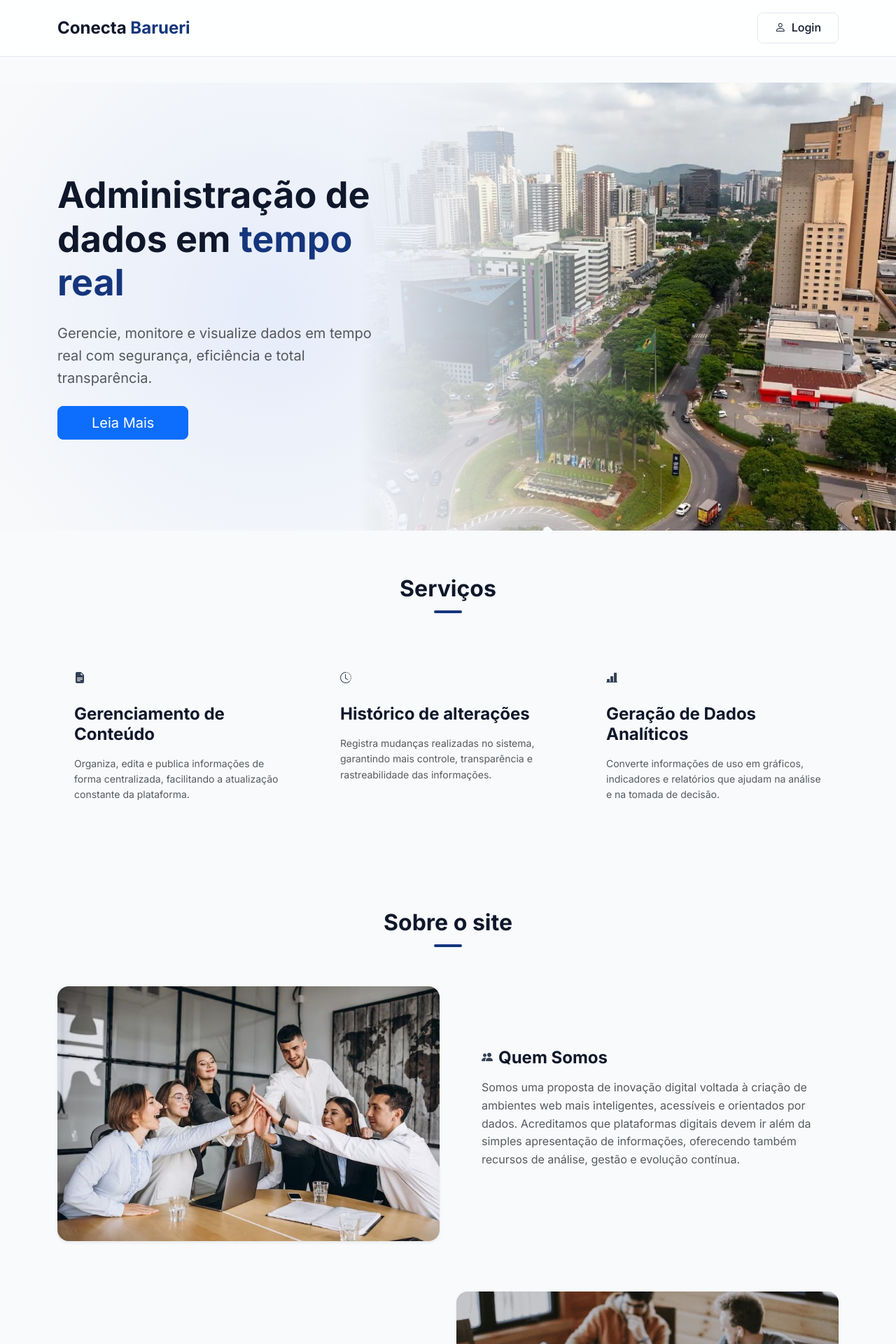
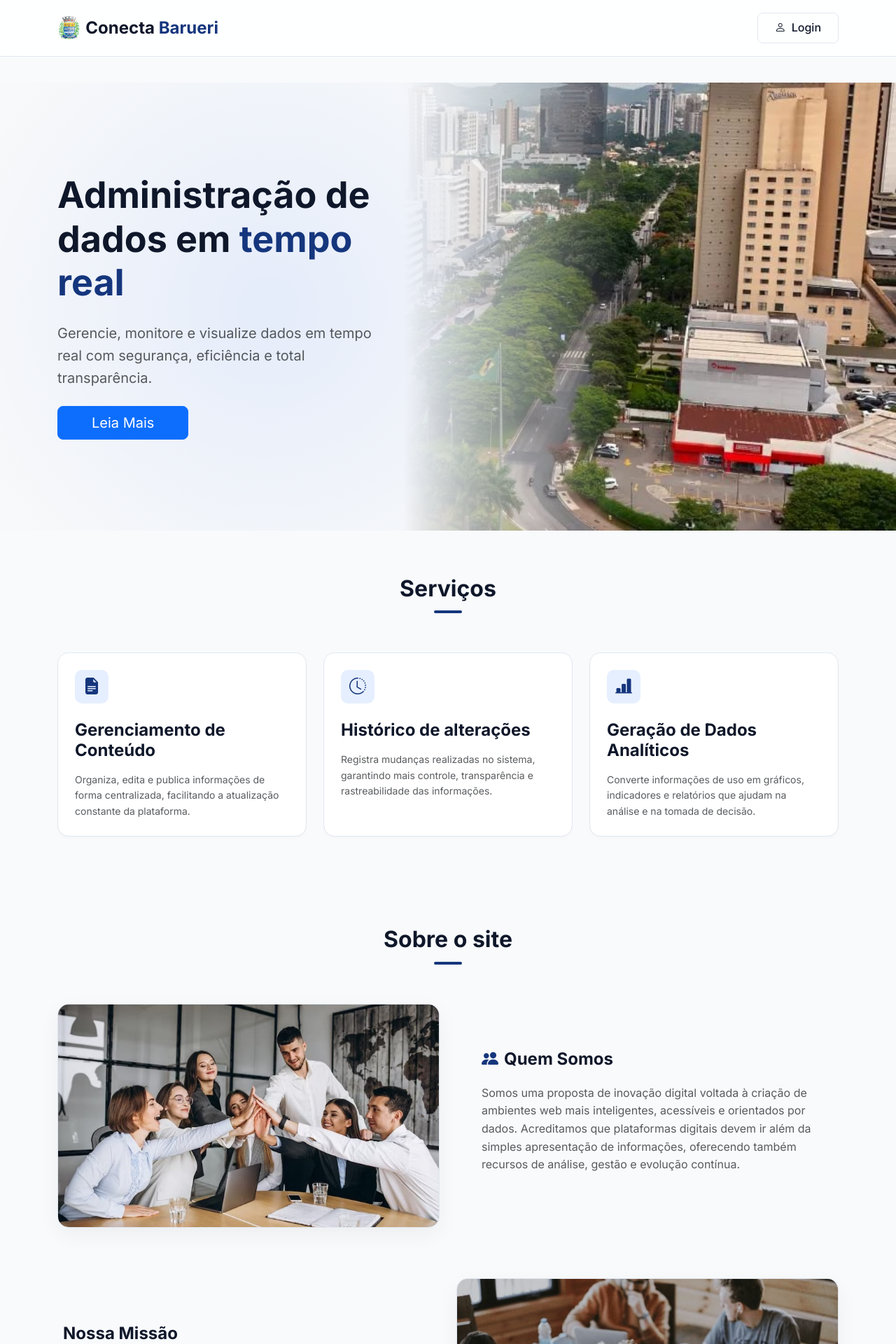
Before and after one commit to Vinisetim/conecta_barueri, a Flask app: page / in a window 1280 px wide. Shown: the top 1920 px of the page at 70% size. Run offline with Flask 3, Linux system fonts and the light colour scheme.

Commit message:
Finalização Landing

```diff
--- a/app/static/css/landing/landing.css
+++ b/app/static/css/landing/landing.css
@@ -1,4 +1,3 @@
-
 .section-padding {
     padding-top: 4rem !important;
     padding-bottom: 4rem !important;
@@ -37,13 +36,13 @@
     /* MÚLTIPLOS BACKGROUNDS NA SEÇÃO INTEIRA:
        1. Gradiente da esquerda para a direita (fundo sólido perto do texto e transparente onde fica a cidade)
        2. A imagem alinhada perfeitamente na direita */
-    background-image: linear-gradient(to right, #f8f9fa 40%, rgba(248, 249, 250, 0.7) 55%, rgba(248, 249, 250, 0) 75%),
+    background-image: linear-gradient(to right, #f8f9fa 0%, #f8f9fa 45%, rgba(248, 249, 250, 0) 70%),
                       url('../../img/hero-dashboard.jpeg');
+    background-size: cover;
     background-position: right center;
-    background-size: contain; /* Mantém a proporção da foto sem cortar os prédios */
     background-repeat: no-repeat;
 }
-/* Elipse azul de fundo vista no Hero da imagem */
+
 /* Elipse azul de fundo vista no Hero da imagem */
 .hero-bg-curve {
     position: absolute;
@@ -55,6 +54,49 @@
     left: -10%;
     z-index: 1;
     pointer-events: none;
+    align-items: center;
+}
+
+/* Cards de Serviço Finos e Limpos */
+.service-card {
+    background-color: var(--card-bg);
+    border: 1px solid var(--border-color);
+    border-radius: 16px;
+    box-shadow: 0 4px 6px -1px rgba(0, 0, 0, 0.02), 0 2px 4px -1px rgba(0, 0, 0, 0.01);
+    transition: transform 0.3s cubic-bezier(0.4, 0, 0.2, 1), box-shadow 0.3s cubic-bezier(0.4, 0, 0.2, 1);
+}
+
+.service-card:hover {
+    transform: translateY(-4px);
+    box-shadow: 0 20px 25px -5px rgba(0, 0, 0, 0.05), 0 10px 10px -5px rgba(0, 0, 0, 0.02);
+}
+
+/* Wrappers Azuis Claros para os Ícones */
+.icon-wrapper {
+    width: 48px;
+    height: 48px;
+    background-color: #e6efff;
+    color: var(--primary);
+    border-radius: 10px;
+    display: flex;
+    align-items: center;
+    justify-content: center;
+    font-size: 1.5rem;
+}
+
+/* Imagens das Seções Institucionais */
+.about-img {
+    box-shadow: 0 10px 30px rgba(0, 0, 0, 0.05) !important;
+    border: 1px solid var(--border-color);
+    width: 100%;
+    object-fit: cover;
+    height: 320px;
+}
+
+.about-icon {
+    font-size: 1.5rem;
+    color: var(--primary);
+    display: flex;
     align-items: center;
 }
 
@@ -76,7 +118,7 @@
     align-items: center;
     justify-content: center;
     font-size: 1.5rem;
-    box-shadow: 0 8px 16px rgba(0, 82, 255, 0.1);
+    box-shadow: 0 8px 16px rgba(0, 82, 255, 0.08);
 }
 
 /* Alerta de Acesso Restrito em Tons Pastel */
@@ -91,16 +133,36 @@
     font-weight: 500;
 }
 
+/* ==========================================================================
+   ESTILIZAÇÃO ADICIONADA: ARRUMANDO APENAS A LOGO DA NAVBAR
+   ========================================================================== */
+.navbar-brand {
+    display: inline-flex !important;  /* Garante imagem e textos no mesmo alinhamento horizontal */
+    align-items: center !important;   /* Força o alinhamento central verticalizado com a logo */
+}
+
+.navbar-logo-img {
+    height: 36px;                     /* Altura ideal para harmonizar com a fonte padrão */
+    width: auto;                      /* Mantém a proporção correta de largura */
+    object-fit: contain;              /* Protege contra distorções ou achatamentos */
+    display: inline-block;
+}
+
 /* Ajustes de Responsividade */
 @media (max-width: 991.98px) {
-    .hero-text-col {
+    .navbar-logo-img {
+        height: 32px;                 /* Reduz sutilmente em telas pequenas */
+    }
+
+    .hero-section {
+        background-image: linear-gradient(to top, #f8f9fa 40%, rgba(248, 249, 250, 0.85) 75%),
+                          url('../../img/hero-dashboard.jpeg');
+        background-position: center center;
         text-align: center;
-        margin-bottom: 3rem;
+        padding-top: 8rem;
     }
+
     .hero-text-col h1 {
         font-size: 2.5rem;
     }
-    .about-img {
-        height: 240px;
-    }
 }
--- a/app/templates/landing/base_site.html
+++ b/app/templates/landing/base_site.html
@@ -17,9 +17,11 @@
 
     <nav class="navbar navbar-expand-lg fixed-top">
         <div class="container">
-            <a class="navbar-brand fw-bold" href="{{ url_for('main.index') }}">
-                Conecta <span class="text-primary">Barueri</span>
+            <a class="navbar-brand fw-bold d-inline-flex align-items-center gap-2" href="{{ url_for('main.index') }}">
+                <img src="{{ url_for('static', filename='img/logo-barueri.jpeg') }}" alt="Logo Barueri" class="navbar-logo-img">
+                <span>Conecta <span class="text-primary">Barueri</span></span>
             </a>
+
             <div class="ms-auto">
                 <a href="{{ url_for('auth.login') if 'auth' in config else '#' }}" class="btn-outline-primary-custom">
                     <i class="bi bi-person"></i> Login
@@ -50,6 +52,5 @@
     </footer>
 
     <script src="https://cdn.jsdelivr.net/npm/bootstrap@5.3.0/dist/js/bootstrap.bundle.min.js"></script>
-    {% block extra_js %}{% endblock %}
 </body>
 </html>
```
Also changed, not shown: app/static/img/logo-barueri.jpeg (added).
